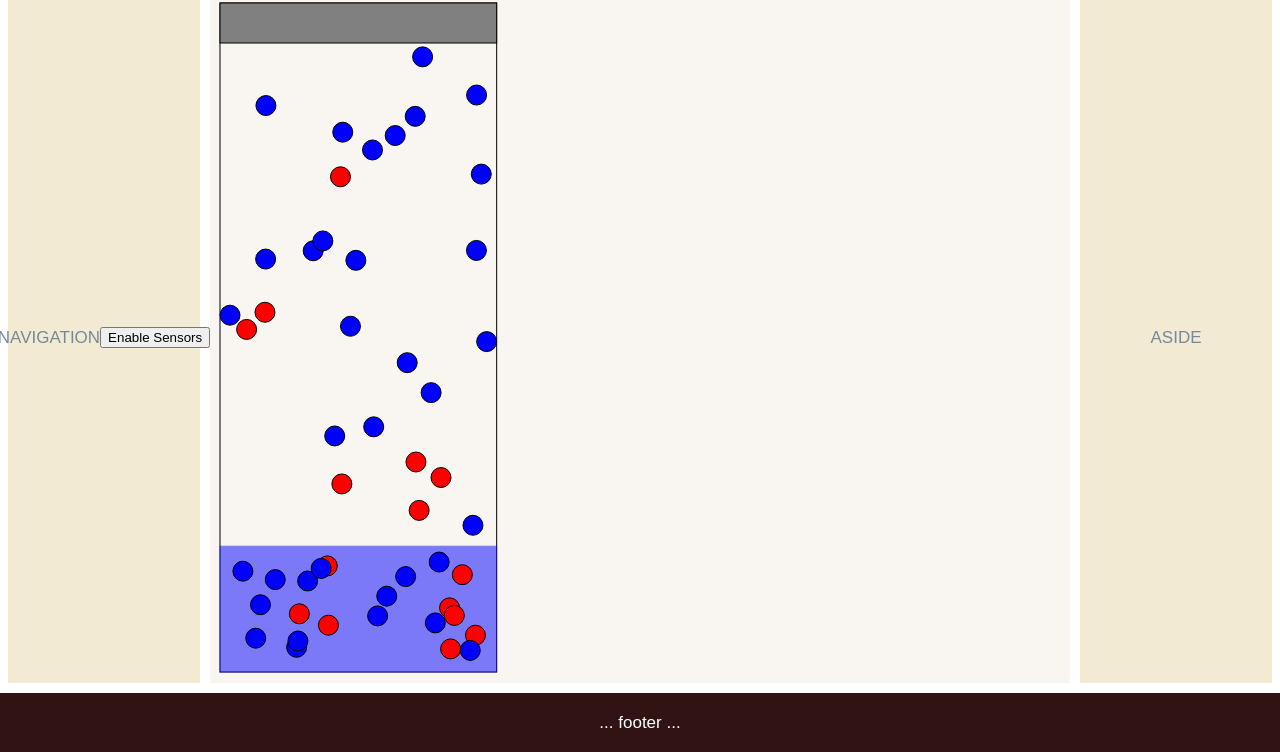
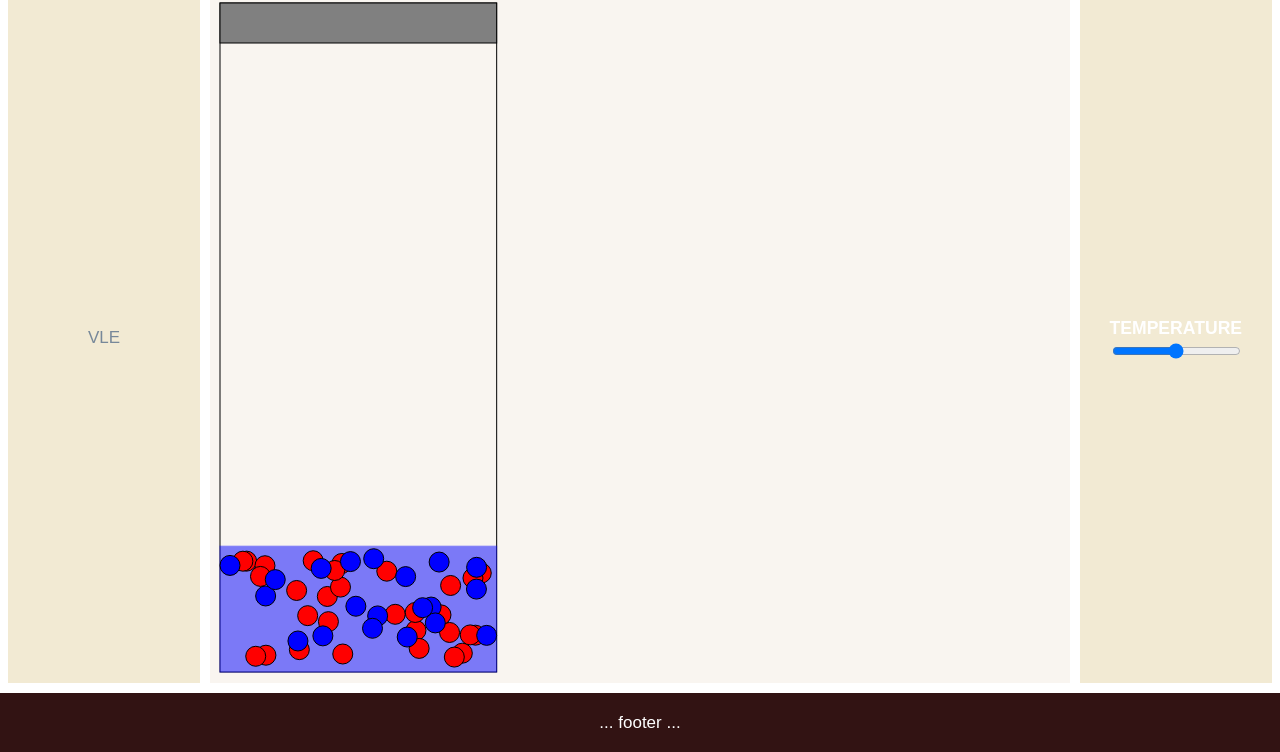
Before and after one commit to josephangbc/VLE, a website with bundled scripts: page index.html in a window 1280 px wide. Shown: the part 48-800 px from the top of the page. Built offline with nearby package versions, Linux system fonts and the light colour scheme.

Commit message:
11 June Tslider added

```diff
--- a/appscripts/main.js
+++ b/appscripts/main.js
@@ -13,7 +13,18 @@ let paper = new Raphael(centerDiv);
 // put the width and height of the canvas into variables for our own convenience
 
 // RachFordRice Calculations
-var R = new RachfordRice(2,85, 101, ['n-Pentane','n-Heptane'], [0.30, 0.70]);
+let Tslider = document.getElementById("temperature");
+var T = Tslider.value;
+
+Tslider.addEventListener("input",function(ev){
+    console.log("Changed slider")
+    T = Tslider.value
+    console.log("Inside event listener",T)
+});
+
+
+
+var R = new RachfordRice(2,T, 101, ['n-Pentane','n-Heptane'], [0.30, 0.70]);
 let y0 = R.y[0];
 let x0 = R.x[0];
 let vF = Math.min(Math.max(R.v, 0), 1); // Mole Fraction of vapor molecules
--- a/components/Container.js
+++ b/components/Container.js
@@ -6,6 +6,7 @@ export default class Container {
         this.box = box;
         this.phase = phase;
         this.height = height;
+
 
         // Calculate dimensions   // [x1, y1, x2, y2]
         if (phase == 'V') {
--- a/components/Exchange.js
+++ b/components/Exchange.js
@@ -1,4 +1,4 @@
-export default class Container {
+export default class Exchange {
 
     constructor() {
         this.record = [true, true];
--- a/components/Particle.js
+++ b/components/Particle.js
@@ -37,6 +37,7 @@ export default class Particle {
         this.phaseType = phaseType;
         this.exchange = ExchangeRecord;
 
+        this.comType = comType;
     }
     move() {
         // Update Position
--- a/index.html
+++ b/index.html
@@ -25,17 +25,17 @@
     </header>
 
     <nav>
-        Navigation
-        <p>
-            <input type=button id="permissionButton" value="Enable Sensors">
-        </p>
+        VLE
     </nav>
 
     <main id="centerDiv">
     </main>
 
     <aside id="aside">
-        Aside
+        <div class="slidecontainer">
+            <h2>Temperature</h2>
+            <input type="range" min="0" max="100" value="50" class="slider" id="temperature">
+        </div>
     </aside>
 
     <footer>
```
